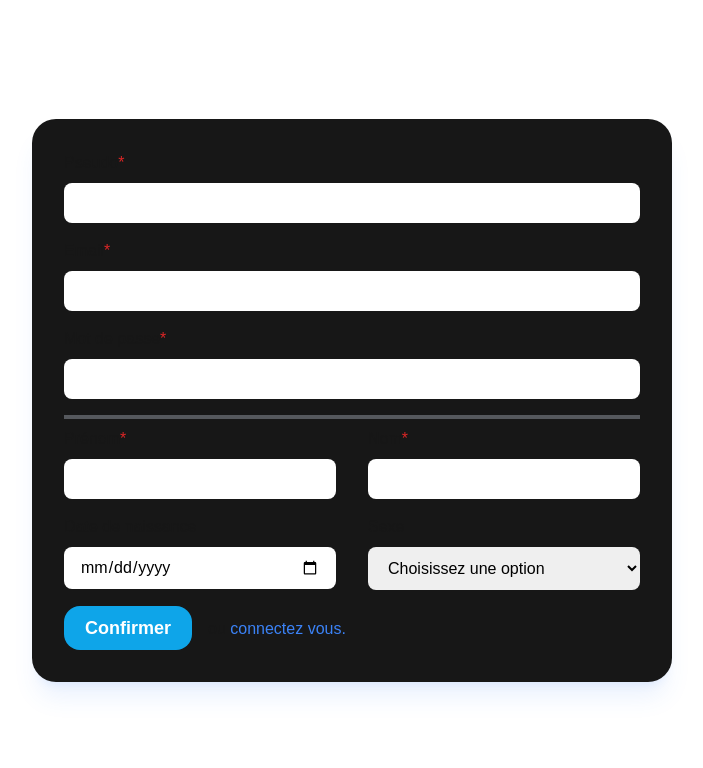
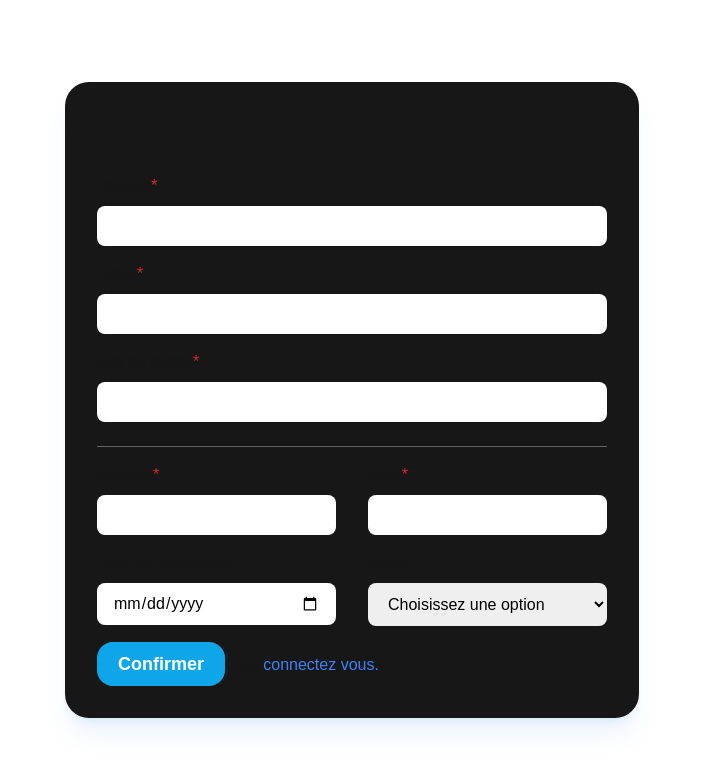
Before and after one commit to nRayen/fil-rouge, a Next.js app: page /signup in a window 1280 px wide. Shown: the top 768 px of the page, without its empty margins (288-991 px from the left). Built offline with nearby package versions, Linux system fonts and the light colour scheme.

Commit message:
(main) : existing email error

```diff
--- a/src/app/api/auth/signup/route.js
+++ b/src/app/api/auth/signup/route.js
@@ -7,24 +7,22 @@ const bcrypt = require('bcrypt')
 export async function POST(request) {
     const {pseudo, firstname, lastname, email, password, birthday, sex} = await request.json()
 
-
-    try {
-        const existingEmailCheck = await prisma.uSERS.findUnique({
-            where: {
-                email : email
-            }
-        })
-        if(existingEmailCheck) {
-            return NextResponse.json()
+    // Vérifier si le mail existe
+    const existingEmailCheck = await prisma.uSERS.findUnique({
+        where: {
+            email : email
         }
-    } catch (error) {
-
+    })
+    if(existingEmailCheck) {
+        return NextResponse.json(
+            {error : "Utilisateur déjà existant", code : 409},
+            {status : 409}) // Code HTTP : CONFLICT
     }
 
+    // Hasher le mot de passe
     const hashedPwd = await bcrypt.hash(password, 10)
 
-
-
+    // Création dans la base de données
     try {
         await prisma.uSERS.create({
             data : {
@@ -37,11 +35,19 @@ export async function POST(request) {
                 sex,
             }
         })
+
+        return NextResponse.json(
+            { message: "Utilisateur ajouté avec succès" },
+            { status: 201 } // Code HTTP : CREATION
+        )
+
+    // Gestion erreur inconnue
     } catch (error) {
-        console.error(error.message)
+        console.error("Erreur lors de la création de l'utilisateur :", error);
+
+        return NextResponse.json(
+            { error: "Erreur interne du serveur", code: 500 },
+            { status: 500 } // Code HTTP : ERREUR SERVEUR
+        )
     }
-    return NextResponse.json({
-        message : "Utilisateur ajouté",
-        status : 200
-    })
 }
--- a/src/app/page.jsx
+++ b/src/app/page.jsx
@@ -1,10 +1,7 @@
-import Button from "@/components/Button";
-import SignInForm from "@/components/SignUpForm";
-
 export default function Home() {
 	return (
 		<>
-			<SignInForm />
+			<h1 className="text-7xl m-auto">Appli</h1>
 		</>
 	);
 }
--- a/src/app/signup/page.jsx
+++ b/src/app/signup/page.jsx
@@ -1,5 +1,4 @@
 import SignUpForm from "@/components/SignUpForm";
-import SignInForm from "@/components/SignUpForm";
 import React from "react";
 
 const SignupPage = () => {
--- /dev/null
+++ b/src/components/FormError.jsx
@@ -0,0 +1,9 @@
+import React from 'react'
+
+const FormError = ({error}) => {
+  return (
+    <p className='block w-full bg-red-400 text-lg py-2 px-3 mb-4 rounded-md border-1 border-red-800 text-red-800'>{error}</p>
+  )
+}
+
+export default FormError
--- a/src/components/SignInForm.jsx
+++ b/src/components/SignInForm.jsx
@@ -30,12 +30,16 @@ const SignInForm = () => {
 
     return (
 
-        <form onSubmit={handleSubmit} className="w-1/2 min-w-80 mx-auto bg-neutral-900 p-8 rounded-3xl shadow-blue-500/10 shadow-xl">
+        <form onSubmit={handleSubmit} className="w-full max-w-550px min-w-80 mx-auto bg-neutral-900 p-8 rounded-3xl shadow-blue-500/10 shadow-xl">
+        <h2 className="text-center text-5xl mb-3">Titre</h2>
+
+        {/* Pseudo */}
         <div className="mb-4">
             <label className="block text-base font-medium mb-2" htmlFor="pseudo">Pseudo<span className="text-red-600">*</span></label>
             <input className="text-black py-2 px-4 block w-full border-gray-200 rounded-lg text-base focus:border-blue-500 focus:ring-blue-500 disabled:opacity-50 disabled:pointer-events-none" type="text" name="pseudo" id="pseudo" required />
         </div>
 
+        {/* Mot de passe */}
         <div className="mb-4">
             <label className="block text-base font-medium mb-2" htmlFor="password">Mot de passe<span className="text-red-600">*</span></label>
             <input className="text-black py-2 px-4 block w-full border-gray-200 rounded-lg text-base focus:border-blue-500 focus:ring-blue-500 disabled:opacity-50 disabled:pointer-events-none" type="password" name="password" id="password" />
--- a/src/components/SignUpForm.jsx
+++ b/src/components/SignUpForm.jsx
@@ -1,12 +1,16 @@
 "use client"
 
 import Link from "next/link";
+import FormError from "./FormError";
+import { useState } from "react";
 
 const SignUpForm = () => {
+    const [errorList, setErrorList] = useState([])
 
     const handleSubmit = async (e) => {
         e.preventDefault();
-
+        setErrorList([])
+        // Récupération données formulaire
         const newUser = {
             pseudo: document.getElementById("pseudo").value.trim(),
             firstname: document.getElementById("firstname").value.trim(),
@@ -16,41 +20,62 @@ const SignUpForm = () => {
             birthday : new Date(document.getElementById("birthday").value).toISOString() || null,
             sex : document.getElementById("sex").value || null
         }
-        console.log(newUser.birthday)
 
+        // Requête API pour créer l'utilisateur
         try {
             const response = await fetch("/api/auth/signup", {
                 method: "POST",
+                headers: {
+                    "Content-Type": "application/json",
+                },
                 body: JSON.stringify(newUser)
             })
+            const res = await response.json()
 
-            if (response) {
-                const data = await response.json()
+            // Ajout de l'erreur à l'affichage
+            if (!response.ok) {
+                setErrorList([...errorList, res.error])
+            } else {
+                alert("Réussite : Implémentation email confirmation")
             }
+
         } catch (error) {
-            console.log(error)
+            console.log(error.message)
         }
     };
 
   return (
-    <form onSubmit={handleSubmit} className="w-1/2 min-w-80 mx-auto bg-neutral-900 p-8 rounded-3xl shadow-blue-500/10 shadow-xl">
+    <form onSubmit={handleSubmit}  id="signup-form" className="w-550px min-w-80 mx-auto bg-neutral-900 p-8 rounded-3xl shadow-blue-500/10 shadow-xl">
+
+        {/* Titre */}
+        <h2 className="text-center text-5xl mb-3">Titre</h2>
+
+        {/* Affichage des erreurs */}
+        {
+            errorList.map((err, ind) => <FormError error={err} key={ind}/>)
+        }
+
+        {/* Pseudo */}
         <div className="mb-4">
             <label className="block text-base font-medium mb-2" htmlFor="pseudo">Pseudo<span className="text-red-600">*</span></label>
             <input className="text-black py-2 px-4 block w-full border-gray-200 rounded-lg text-base focus:border-blue-500 focus:ring-blue-500 disabled:opacity-50 disabled:pointer-events-none" type="text" name="pseudo" id="pseudo" required />
         </div>
 
+        {/* Email */}
         <div className="mb-4">
             <label className="block text-base font-medium mb-2" htmlFor="email">Email<span className="text-red-600">*</span></label>
             <input className="text-black py-2 px-4 block w-full border-gray-200 rounded-lg text-base focus:border-blue-500 focus:ring-blue-500 disabled:opacity-50 disabled:pointer-events-none" type="email" name="email" id="email" required />
         </div>
 
+        {/* Mot de passe */}
         <div className="mb-4">
             <label className="block text-base font-medium mb-2" htmlFor="password">Mot de passe<span className="text-red-600">*</span></label>
             <input className="text-black py-2 px-4 block w-full border-gray-200 rounded-lg text-base focus:border-blue-500 focus:ring-blue-500 disabled:opacity-50 disabled:pointer-events-none" type="password" name="password" id="password" />
         </div>
 
-    <div className="backdrop-blur-2xl h-1 opacity-35 bg-slate-300 w-full mb-2"></div>
+        <hr className="backdrop-blur-2xl h-2px opacity-35 bg-slate-300 w-full mb-4 mt-6"></hr>
 
+        {/* Nom + Prénom */}
         <section className="flex justify-between gap-8">
             <div className="mb-4 w-1/2">
                 <label className="block text-base font-medium mb-2" htmlFor="firstname">Prénom<span className="text-red-600">*</span></label>
@@ -63,6 +88,7 @@ const SignUpForm = () => {
             </div>
         </section>
 
+        {/* Birthdate + Genre */}
         <section className="flex justify-between gap-8">
             <div className="mb-4 w-1/2">
                 <label className="block text-base font-medium mb-2" htmlFor="birthday">Date de naissance</label>
```
Lines whose indentation alone changed are shown as unchanged.
